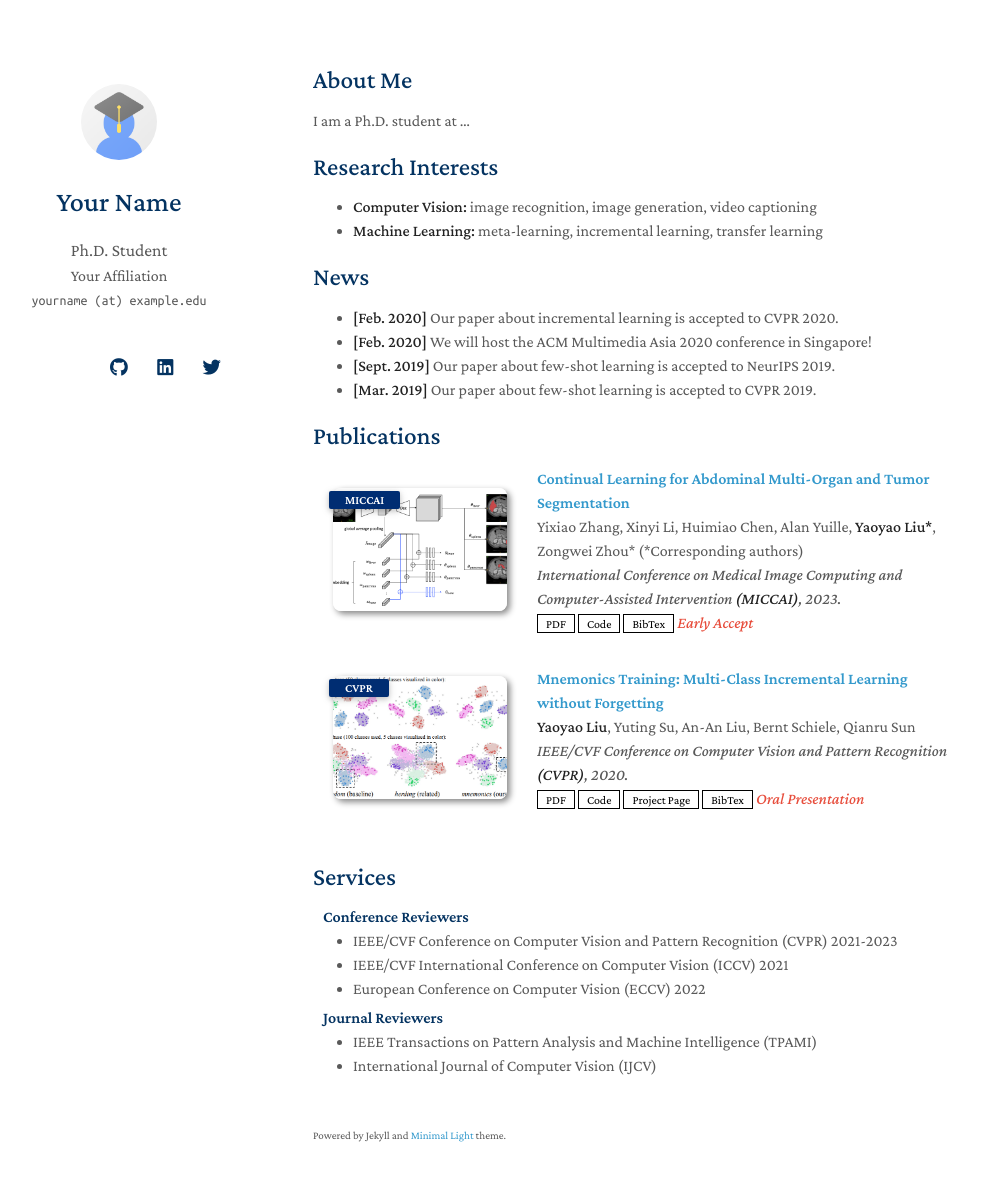
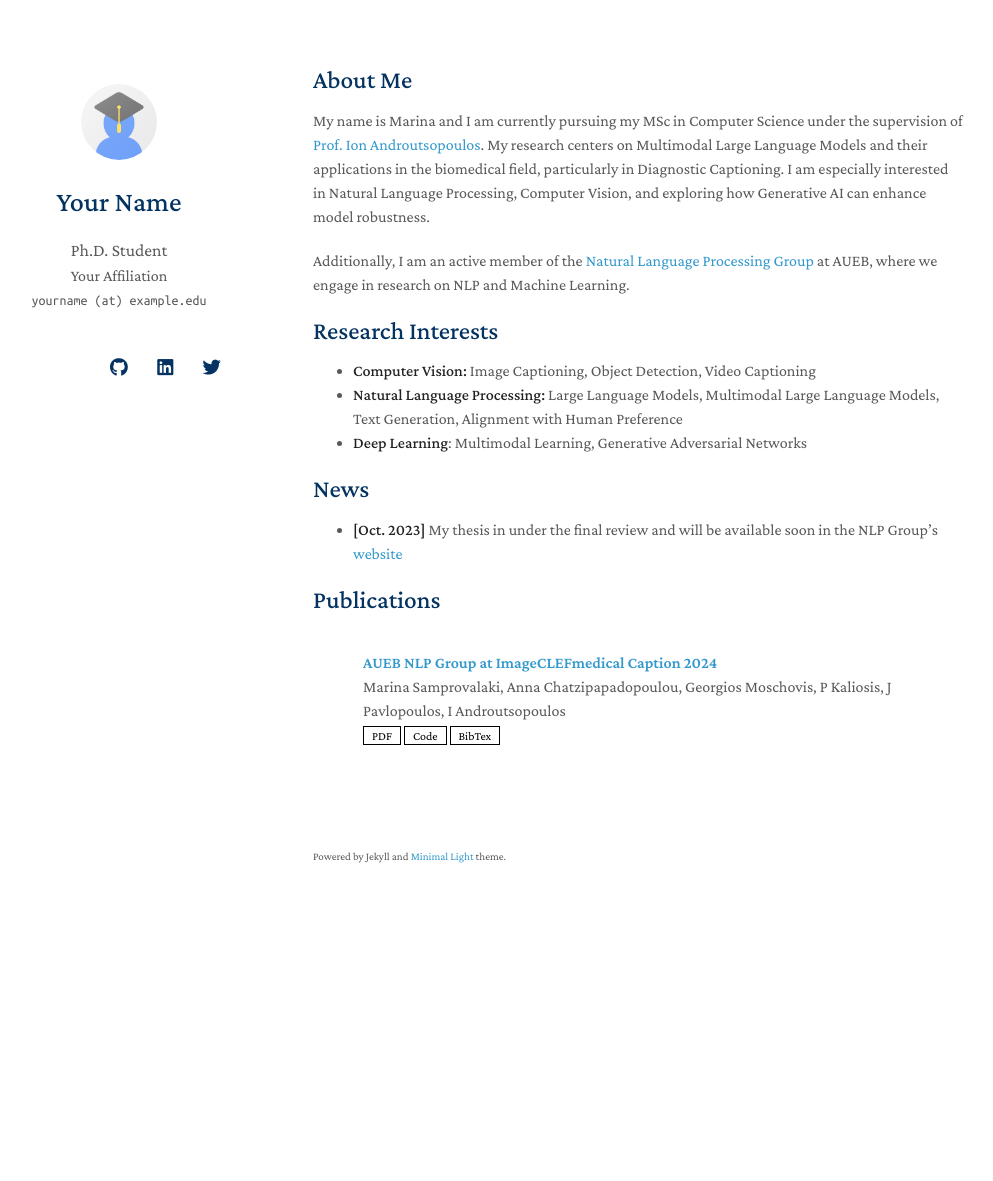
Before and after one commit to msamprovalaki/msamprovalaki.github.io, a Jekyll site: the page built from index.md, in a window 1280 px wide and 1216 px high. Shown: the top 1181 px of the window, without its empty margins (157-1150 px from the left). Built offline with Jekyll 4.4.1, drawn with Linux system fonts in a browser that asks for light colours; nearby versions of some CDN libraries; a style sheet for code colours, icons or effects is not loaded; our own code applies the rules of GitHub Pages for plain Markdown files.

Commit message:
Added About Me

```diff
--- a/_data/publications.yml
+++ b/_data/publications.yml
@@ -1,22 +1,34 @@
 main:
 
-  - title: Continual Learning for Abdominal Multi-Organ and Tumor Segmentation
-    authors: Yixiao Zhang, Xinyi Li, Huimiao Chen, Alan Yuille, <strong>Yaoyao Liu*</strong>, Zongwei Zhou* (*Corresponding authors)
-    conference_short: MICCAI
-    conference: International Conference on Medical Image Computing and Computer-Assisted Intervention <strong>(MICCAI)</strong>, 2023.
-    pdf: https://arxiv.org/pdf/2306.00988.pdf
-    code: https://github.com/MrGiovanni/ContinualLearning
-    bibtex: https://bib.yliu.me/MICCAI23.txt
-    image: ./assets/img/teaser_example_2.png
-    notes: Early Accept
+  # - title: Continual Learning for Abdominal Multi-Organ and Tumor Segmentation
+  #   authors: Yixiao Zhang, Xinyi Li, Huimiao Chen, Alan Yuille, <strong>Yaoyao Liu*</strong>, Zongwei Zhou* (*Corresponding authors)
+  #   conference_short: MICCAI
+  #   conference: International Conference on Medical Image Computing and Computer-Assisted Intervention <strong>(MICCAI)</strong>, 2023.
+  #   pdf: https://arxiv.org/pdf/2306.00988.pdf
+  #   code: https://github.com/MrGiovanni/ContinualLearning
+  #   bibtex: https://bib.yliu.me/MICCAI23.txt
+  #   image: ./assets/img/teaser_example_2.png
+  #   notes: Early Accept
 
-  - title: "Mnemonics Training: Multi-Class Incremental Learning without Forgetting"
-    authors: <strong>Yaoyao Liu</strong>, Yuting Su, An-An Liu, Bernt Schiele, Qianru Sun
-    conference_short: CVPR
-    conference: IEEE/CVF Conference on Computer Vision and Pattern Recognition <strong>(CVPR)</strong>, 2020.
-    pdf: https://arxiv.org/pdf/2002.10211.pdf
-    code: https://github.com/yaoyao-liu/class-incremental-learning/tree/main/mnemonics-training
-    page: https://class-il.mpi-inf.mpg.de/mnemonics/
-    bibtex: https://class-il.mpi-inf.mpg.de/mnemonics/
-    notes: Oral Presentation
-    image: ./assets/img/teaser_example.png
+  # - title: "Mnemonics Training: Multi-Class Incremental Learning without Forgetting"
+  #   authors: <strong>Yaoyao Liu</strong>, Yuting Su, An-An Liu, Bernt Schiele, Qianru Sun
+  #   conference_short: CVPR
+  #   conference: IEEE/CVF Conference on Computer Vision and Pattern Recognition <strong>(CVPR)</strong>, 2020.
+  #   pdf: https://arxiv.org/pdf/2002.10211.pdf
+  #   code: https://github.com/yaoyao-liu/class-incremental-learning/tree/main/mnemonics-training
+  #   page: https://class-il.mpi-inf.mpg.de/mnemonics/
+  #   bibtex: https://class-il.mpi-inf.mpg.de/mnemonics/
+  #   notes: Oral Presentation
+  #   image: ./assets/img/teaser_example.png
+
+  - title: "AUEB NLP Group at ImageCLEFmedical Caption 2024"
+    authors: "Marina Samprovalaki, Anna Chatzipapadopoulou, Georgios Moschovis, P Kaliosis, J Pavlopoulos, I Androutsopoulos"
+    # conference: "Journal or Conference Name"  # Replace this with the actual journal/conference name
+    # conference_short: "Conf. Abbr"  # Optional abbreviation
+    pdf: "https://link-to-pdf.com"  # If available, add the link to the PDF
+    code: "https://link-to-code.com"  # Optional code link, remove if not applicable
+    # page: "https://link-to-project-page.com"  # Optional project page, remove if not applicable
+    bibtex: "https://scholar.googleusercontent.com/scholar.bib?q=info:OvUpG46TXqwJ:scholar.google.com/&output=citation&scisdr=ClG1XqcoEJa156B-rdg:AFWwaeYAAAAAZxd4tdg8WT00Az6vRnRmRrSLtEk&scisig=AFWwaeYAAAAAZxd4tZVssqtIkVaPnu5M4wEIKQc&scisf=4&ct=citation&cd=-1&hl=en&authuser=1"  # Optional BibTeX link, if applicable
+    # notes: ""  # Any additional notes if applicable, or leave empty
+    # image: "https://link-to-image.com"  # Optional image link, remove if not applicable
+    # others: ""  # Additional info if applicable, or leave empty
--- a/index.md
+++ b/index.md
@@ -4,20 +4,24 @@ layout: homepage
 
 ## About Me
 
-I am a Ph.D. student at ...
+My name is Marina and I am currently pursuing my MSc in Computer Science under the supervision of [Prof. Ion Androutsopoulos](https://www2.aueb.gr/users/ion/). My research centers on Multimodal Large Language Models and their applications in the biomedical field, particularly in Diagnostic Captioning. I am especially interested in Natural Language Processing, Computer Vision, and exploring how Generative AI can enhance model robustness.
+
+Additionally, I am an active member of the [Natural Language Processing Group](http://nlp.cs.aueb.gr) at AUEB, where we engage in research on NLP and Machine Learning.
+
 
 ## Research Interests
 
-- **Computer Vision:** image recognition, image generation, video captioning
-- **Machine Learning:** meta-learning, incremental learning, transfer learning
+- **Computer Vision:** Image Captioning, Object Detection, Video Captioning
+- **Natural Language Processing:** Large Language Models, Multimodal Large Language Models, Text Generation, Alignment with Human Preference
+- **Deep Learning**: Multimodal Learning, Generative Adversarial Networks
+
 
 ## News
 
-- **[Feb. 2020]** Our paper about incremental learning is accepted to CVPR 2020.
-- **[Feb. 2020]** We will host the ACM Multimedia Asia 2020 conference in Singapore!
-- **[Sept. 2019]** Our paper about few-shot learning is accepted to NeurIPS 2019.
-- **[Mar. 2019]** Our paper about few-shot learning is accepted to CVPR 2019.
+- **[Oct. 2023]** My thesis in under the final review and will be available soon in the NLP Group’s [website](http://nlp.cs.aueb.gr)
+
 
 {% include_relative _includes/publications.md %}
 
-{% include_relative _includes/services.md %}
+
+<!-- {% include_relative _includes/services.md %} -->
```
